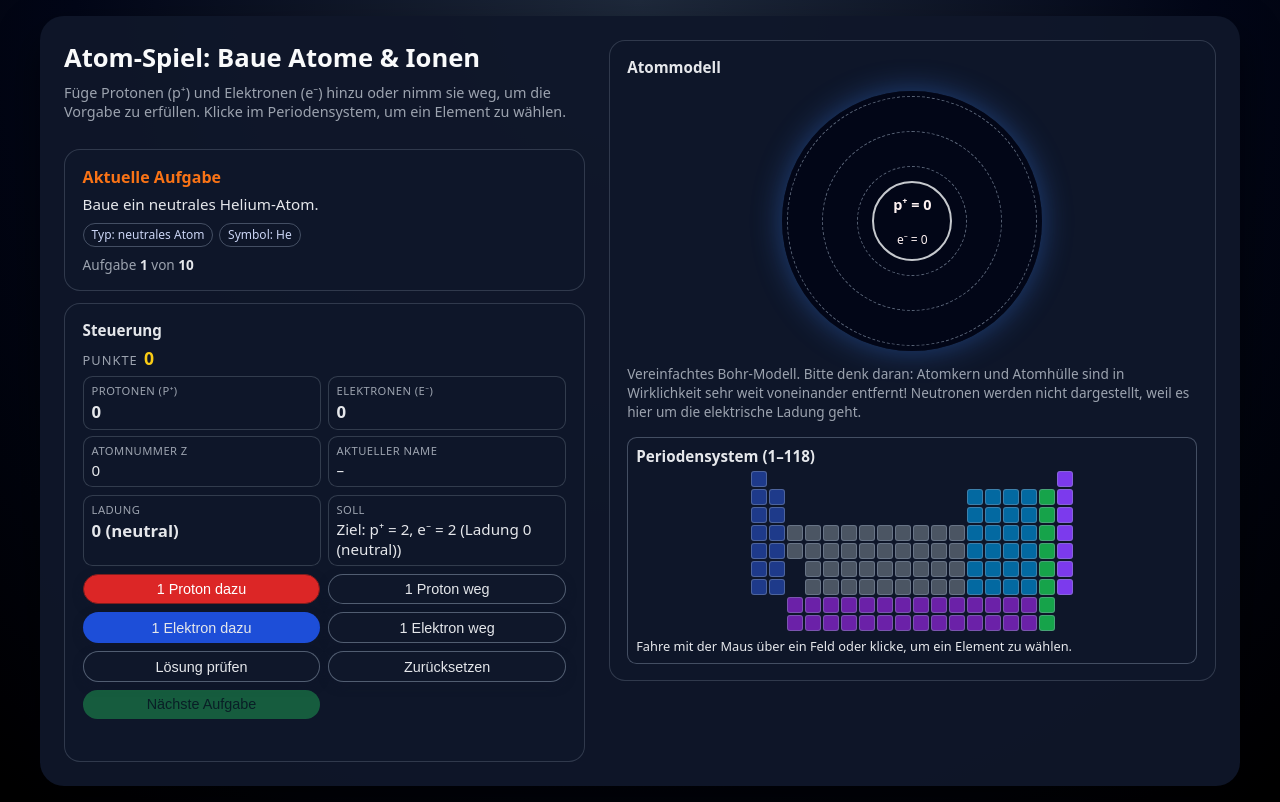
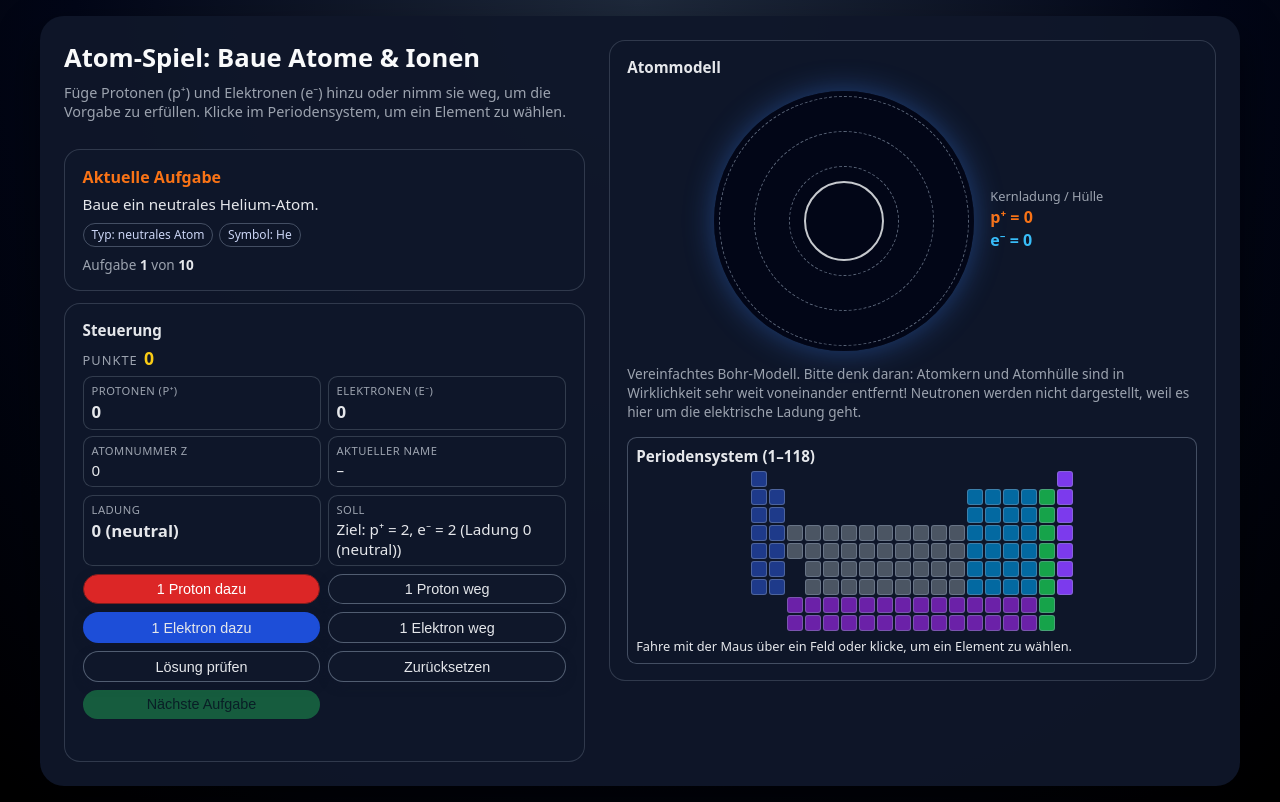
Before and after one commit to duckduckshow/atomtrainer, a plain HTML site: page index.html in a window 1280 px wide. Drawn offline with Linux system fonts and the light colour scheme.

Commit message:
Enhance atom visual representation and info display
Refactor atom visualization and update nucleus display.

```diff
--- a/index.html
+++ b/index.html
@@ -259,6 +259,7 @@
       display: flex;
       justify-content: center;
       align-items: center;
+      gap: 1rem;
       padding: 0.5rem;
     }
 
@@ -272,8 +273,8 @@
       overflow: visible;
     }
 
-    /* Kern jetzt nur als Kreis (Outline) */
-    .nucleus {
+    /* nur der Kernkreis, ohne Text */
+    .nucleus-circle {
       position: absolute;
       left: 50%;
       top: 50%;
@@ -282,18 +283,7 @@
       height: 80px;
       border-radius: 50%;
       background: transparent;
-      display: flex;
-      flex-direction: column;
-      align-items: center;
-      justify-content: center;
-      color: #fef2f2;
-      font-size: 0.75rem;
-      text-align: center;
       border: 2px solid rgba(248, 250, 252, 0.8);
-    }
-
-    .nucleus strong {
-      font-size: 0.9rem;
     }
 
     .shell {
@@ -322,6 +312,33 @@
       background: #f97316;
       box-shadow: 0 0 6px #f97316;
       transform: translate(-50%, -50%);
+    }
+
+    /* Anzeige p⁺ / e⁻ neben dem Atom */
+    .nucleus-info {
+      font-size: 1rem;
+      line-height: 1.4;
+      min-width: 120px;
+    }
+
+    .nucleus-info-line {
+      margin-bottom: 0.2rem;
+    }
+
+    .nucleus-info-label {
+      font-size: 0.8rem;
+      color: #9ca3af;
+      display: block;
+    }
+
+    .proton-text {
+      color: #f97316;
+      font-weight: 600;
+    }
+
+    .electron-text {
+      color: #38bdf8;
+      font-weight: 600;
     }
 
     /* Volles Periodensystem */
@@ -486,11 +503,15 @@
         <div class="panel-title">Atommodell</div>
         <div class="atom-wrapper">
           <div class="atom-visual" id="atomVisual">
-            <div class="nucleus" id="nucleusLabel">
-              <strong>p⁺ = 0</strong>
-              e⁻ = 0
+            <div class="nucleus-circle"></div>
+            <!-- Schalen, Elektronen & Protonen werden per JavaScript eingefügt -->
           </div>
-            <!-- Schalen, Elektronen & Protonen werden per JavaScript eingefügt -->
+          <div class="nucleus-info" id="nucleusLabel">
+            <div class="nucleus-info-line">
+              <span class="nucleus-info-label">Kernladung / Hülle</span>
+              <div><span class="proton-text">p⁺ = 0</span></div>
+              <div><span class="electron-text">e⁻ = 0</span></div>
+            </div>
           </div>
         </div>
 
@@ -571,7 +592,7 @@
       54: "Xenon wird in Hochleistungsblitzlampen und in Ionenantrieben für Raumsonden verwendet."
     };
 
-    // Aufgaben (jetzt 10)
+    // Aufgaben (10)
     const LEVELS = [
       {
         description: "Baue ein neutrales Helium-Atom.",
@@ -766,15 +787,34 @@
         }
       }
 
-      // Protonen-Kringel im Kern (max. 16 sichtbar)
+      // Protonen-Punkte im Kern (max. 16 sichtbar, auf zwei Kreisen)
       const maxVisibleProtons = 16;
       const visibleProtons = Math.min(protons, maxVisibleProtons);
-      const protonRadius = 26; // kleiner Kreis innerhalb des Kerns
+      const innerRadius = 14;
+      const outerRadius = 26;
 
+      if (visibleProtons > 0) {
+        if (visibleProtons <= 8) {
+          // nur ein Kreis
           for (let j = 0; j < visibleProtons; j++) {
-        const angle = (2 * Math.PI * j) / (visibleProtons || 1);
-        const px = centerX + protonRadius * Math.cos(angle);
-        const py = centerY + protonRadius * Math.sin(angle);
+            const angle = (2 * Math.PI * j) / visibleProtons;
+            const px = centerX + outerRadius * Math.cos(angle);
+            const py = centerY + outerRadius * Math.sin(angle);
+            const pEl = document.createElement("div");
+            pEl.className = "proton-dot";
+            pEl.style.left = `${px}px`;
+            pEl.style.top = `${py}px`;
+            atomVisualEl.appendChild(pEl);
+          }
+        } else {
+          // zwei Kreise: erst innen bis 8, rest außen
+          const innerCount = 8;
+          const outerCount = visibleProtons - innerCount;
+
+          for (let j = 0; j < innerCount; j++) {
+            const angle = (2 * Math.PI * j) / innerCount;
+            const px = centerX + innerRadius * Math.cos(angle);
+            const py = centerY + innerRadius * Math.sin(angle);
             const pEl = document.createElement("div");
             pEl.className = "proton-dot";
             pEl.style.left = `${px}px`;
@@ -782,7 +822,27 @@
             atomVisualEl.appendChild(pEl);
           }
 
-      nucleusLabelEl.innerHTML = `<strong>p⁺ = ${protons}</strong><br>e⁻ = ${electrons}`;
+          for (let j = 0; j < outerCount; j++) {
+            const angle = (2 * Math.PI * j) / outerCount;
+            const px = centerX + outerRadius * Math.cos(angle);
+            const py = centerY + outerRadius * Math.sin(angle);
+            const pEl = document.createElement("div");
+            pEl.className = "proton-dot";
+            pEl.style.left = `${px}px`;
+            pEl.style.top = `${py}px`;
+            atomVisualEl.appendChild(pEl);
+          }
+        }
+      }
+
+      // Anzeige rechts neben dem Atom
+      nucleusLabelEl.innerHTML = `
+        <div class="nucleus-info-line">
+          <span class="nucleus-info-label">Kernladung / Hülle</span>
+          <div><span class="proton-text">p⁺ = ${protons}</span></div>
+          <div><span class="electron-text">e⁻ = ${electrons}</span></div>
+        </div>
+      `;
     }
 
     function updateUI() {
```
Lines whose indentation alone changed are shown as unchanged.
